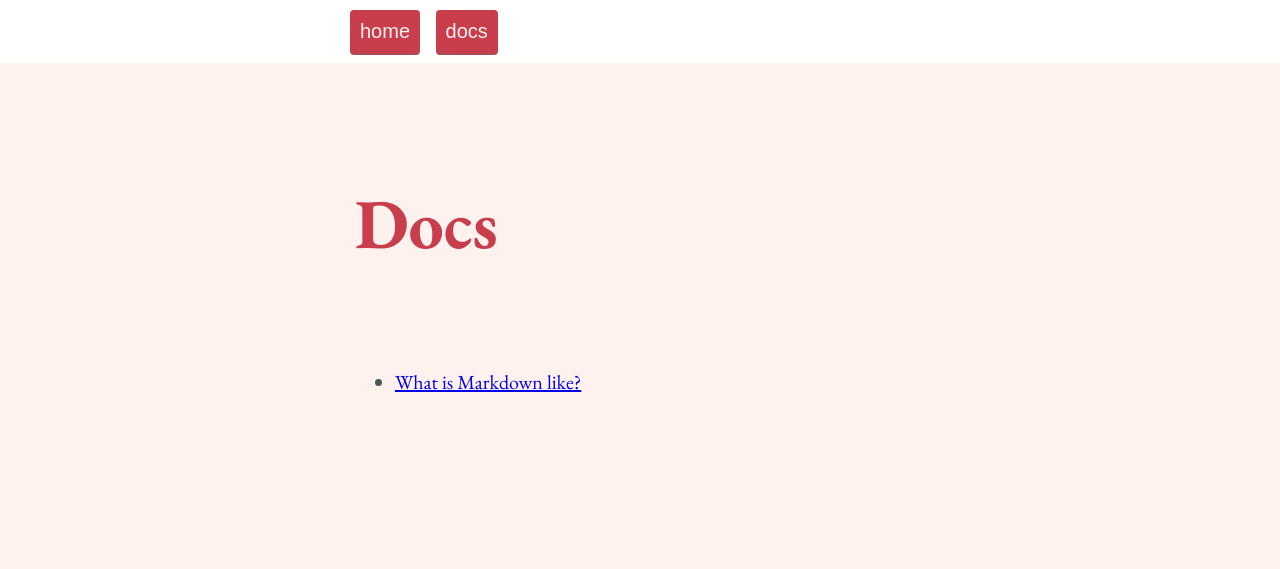
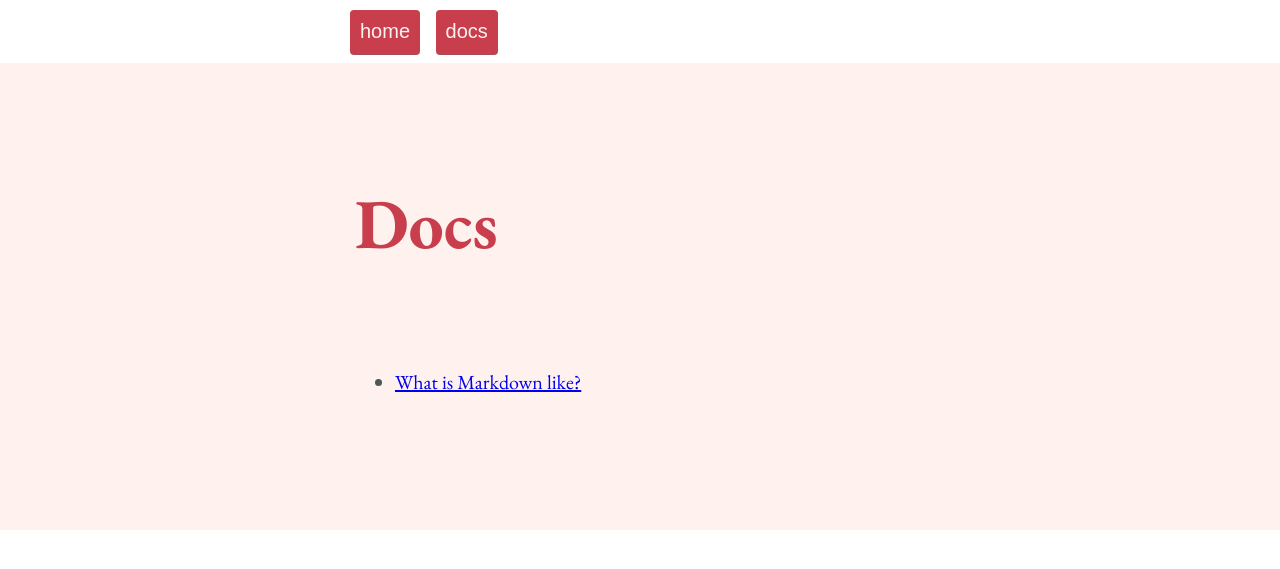
Before and after one commit to Ffyud/paloma-jekyll, a Jekyll site: the page built from docs.md, in a window 1280 px wide. Shown: the top 569 px of the page. Built offline with Jekyll 4.4.1, drawn with Linux system fonts in a browser that asks for light colours.

Commit message:
refactors colors, adds footer

```diff
--- a/_sass/_theme.scss
+++ b/_sass/_theme.scss
@@ -12,7 +12,7 @@
 
 body {
     color: #4A5859;
-    background: #FFF2EE;
+    background: #FFF;
     height: 100%;
     padding: 0px;
     margin: 0px;
@@ -42,6 +42,11 @@ h2 {
 
 .wrap {
     position: relative;
+    background: #FFF2EE;
+}
+
+.footer {
+    height: 150px;
 }
 
 pre {
```
